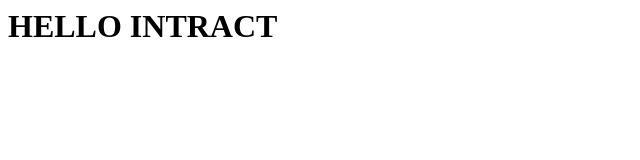
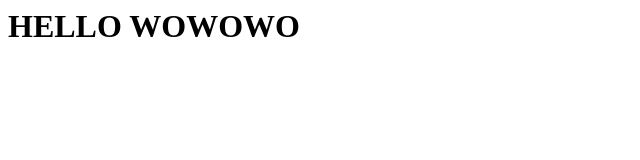
Before and after one commit to adamtridorian/cloud-build-demo, a plain HTML site: page index.html in a window 1280 px wide. Shown: the full height of the page, 0-640 px from the left. Drawn offline with Linux system fonts and the light colour scheme.

Commit message:
hello intract

```diff
--- a/index.html
+++ b/index.html
@@ -1 +1 @@
-<h1>HELLO INTRACT</h1>
+<h1>HELLO WOWOWO</h1>
```
